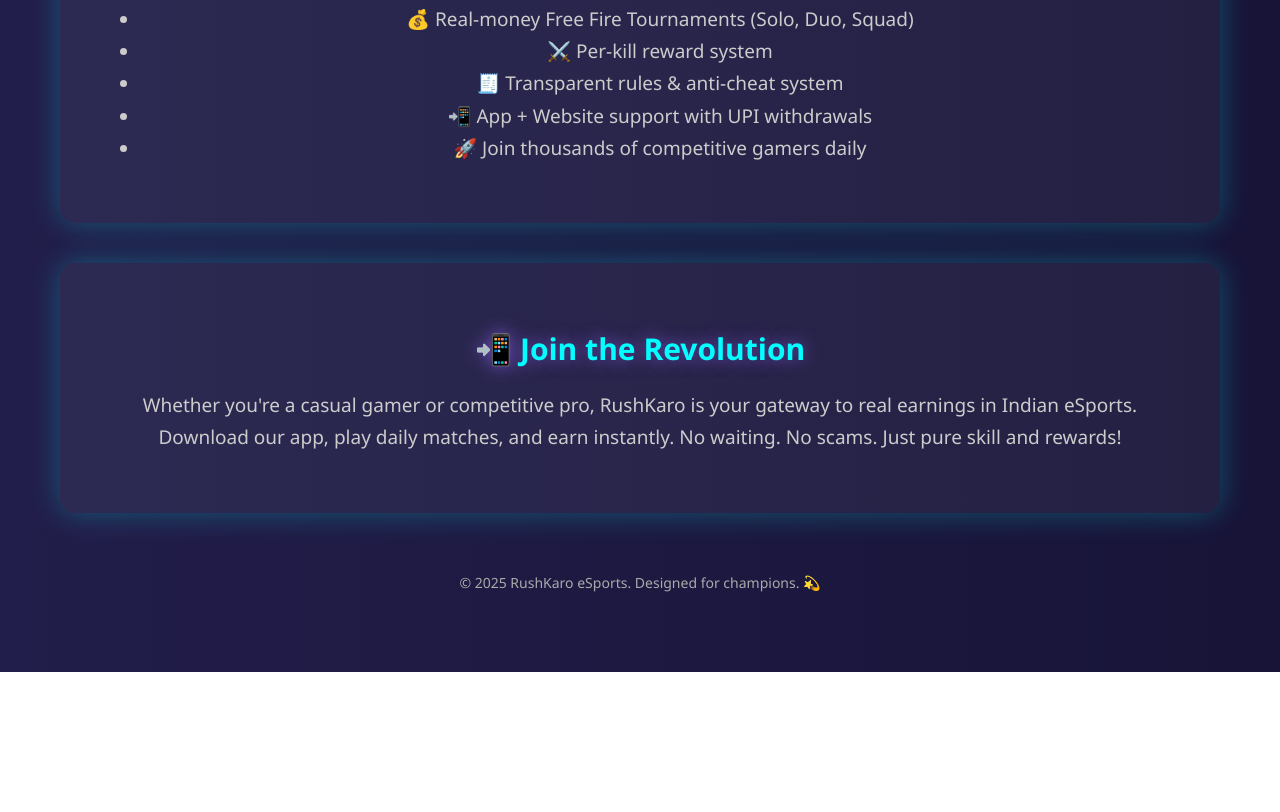
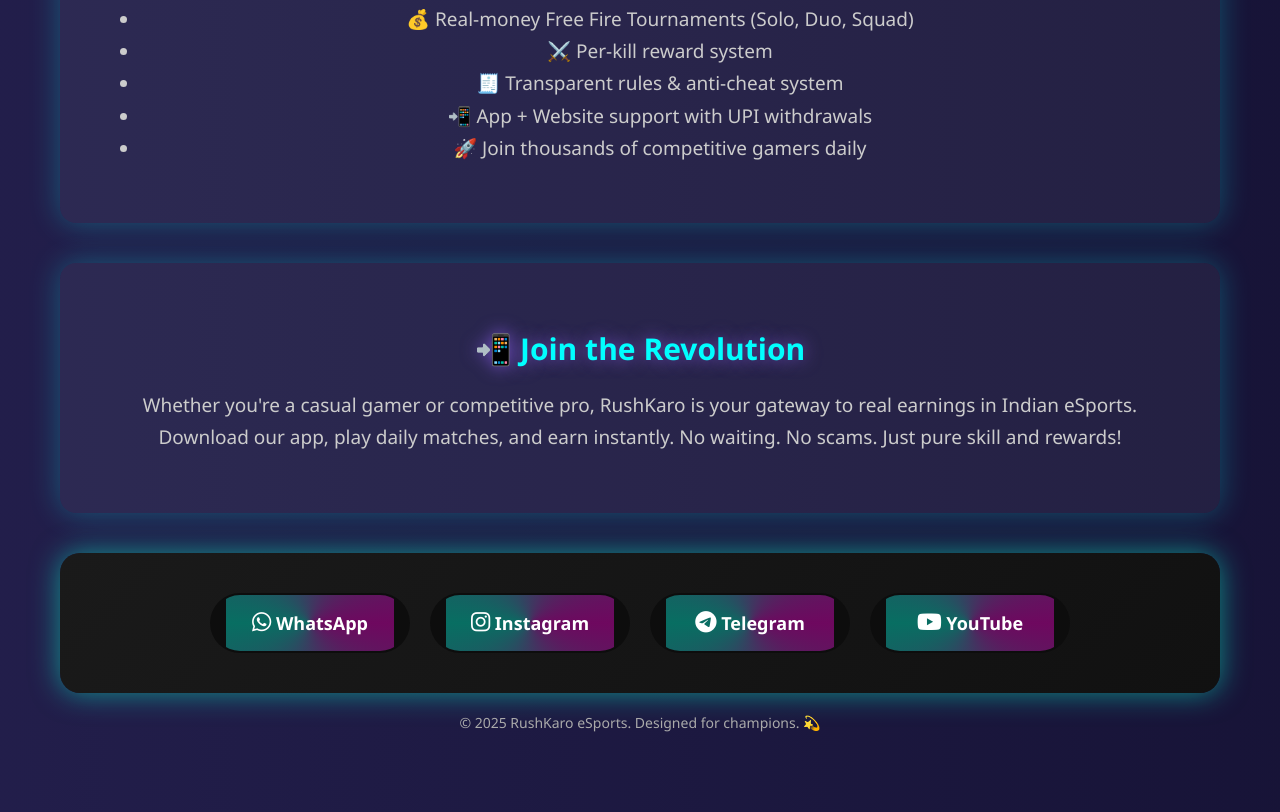
Before and after one commit to Rush-Karo/rushkarosite, a plain HTML site: page RushKaro_Web/about.html in a window 1280 px wide. Shown: the part 2043-2855 px from the top of the page. Before the commit the page ends 2715 px from the top, so only its background shows below. Drawn offline with Linux system fonts and the light colour scheme.

Commit message:
Update about.html

```diff
--- a/RushKaro_Web/about.html
+++ b/RushKaro_Web/about.html
@@ -358,6 +358,98 @@
       <p>Whether you're a casual gamer or competitive pro, RushKaro is your gateway to real earnings in Indian eSports. Download our app, play daily matches, and earn instantly. No waiting. No scams. Just pure skill and rewards!</p>
     </div>
 
+   <!-- 🔗 Social Media Premium Card Start -->
+<style>
+  .social-card {
+    display: flex;
+    justify-content: center;
+    flex-wrap: wrap;
+    gap: 20px;
+    padding: 40px 20px;
+    background: linear-gradient(135deg, #1a1a1a, #111);
+    border-radius: 20px;
+    box-shadow: 0 0 20px #00f2ff88;
+    animation: glow 4s infinite alternate;
+  }
+
+  @keyframes glow {
+    0% { box-shadow: 0 0 10px #ff00ff55; }
+    100% { box-shadow: 0 0 30px #00ffcc88; }
+  }
+
+  .social-btn {
+    width: 200px;
+    height: 60px;
+    background: #0d0d0d;
+    color: white;
+    font-weight: bold;
+    font-size: 18px;
+    border: 2px solid transparent;
+    border-radius: 50px;
+    display: flex;
+    align-items: center;
+    justify-content: center;
+    gap: 10px;
+    text-decoration: none;
+    transition: 0.4s ease;
+    position: relative;
+    overflow: hidden;
+  }
+
+  .social-btn i {
+    font-size: 22px;
+  }
+
+  .social-btn::before {
+    content: '';
+    position: absolute;
+    width: 300%;
+    height: 300%;
+    background: conic-gradient(from 180deg, #00ffe1, #ff00d9, #00ffe1);
+    top: -100%;
+    left: -100%;
+    animation: rotate 4s linear infinite;
+    z-index: 0;
+    opacity: 0.4;
+  }
+
+  .social-btn:hover {
+    transform: scale(1.05);
+    border: 2px solid #fff;
+    color: #fff;
+  }
+
+  .social-btn span {
+    position: relative;
+    z-index: 1;
+  }
+
+  @keyframes rotate {
+    0% { transform: rotate(0deg);}
+    100% { transform: rotate(360deg);}
+  }
+</style>
+
+<!-- 💠 Social Buttons -->
+<div class="social-card">
+  <a href="https://chat.whatsapp.com/Hrk3guLQIn79lwvDeHKHuX" class="social-btn" target="_blank">
+    <span><i class="fab fa-whatsapp"></i> WhatsApp</span>
+  </a>
+  <a href="https://www.instagram.com/rushkaro_official" class="social-btn" target="_blank">
+    <span><i class="fab fa-instagram"></i> Instagram</span>
+  </a>
+  <a href="https://t.me/rushkaro_official" class="social-btn" target="_blank">
+    <span><i class="fab fa-telegram-plane"></i> Telegram</span>
+  </a>
+  <a href="https://youtube.com/@rushkaro" class="social-btn" target="_blank">
+    <span><i class="fab fa-youtube"></i> YouTube</span>
+  </a>
+</div>
+
+<!-- Load Font Awesome (for icons) -->
+<link rel="stylesheet" href="https://cdnjs.cloudflare.com/ajax/libs/font-awesome/6.4.0/css/all.min.css">
+
+
     <footer>
       © 2025 RushKaro eSports. Designed for champions. 💫
     </footer>
```
